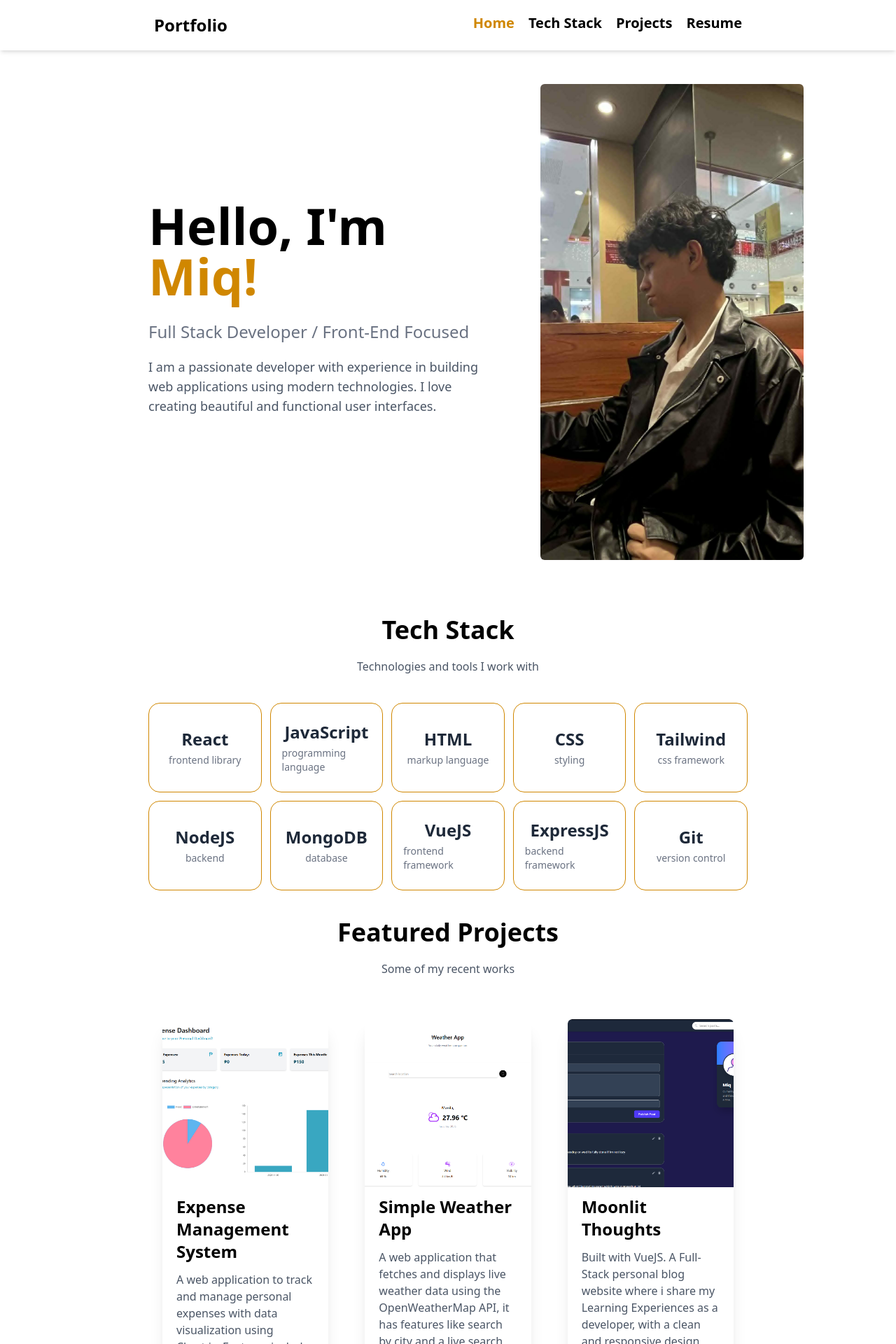
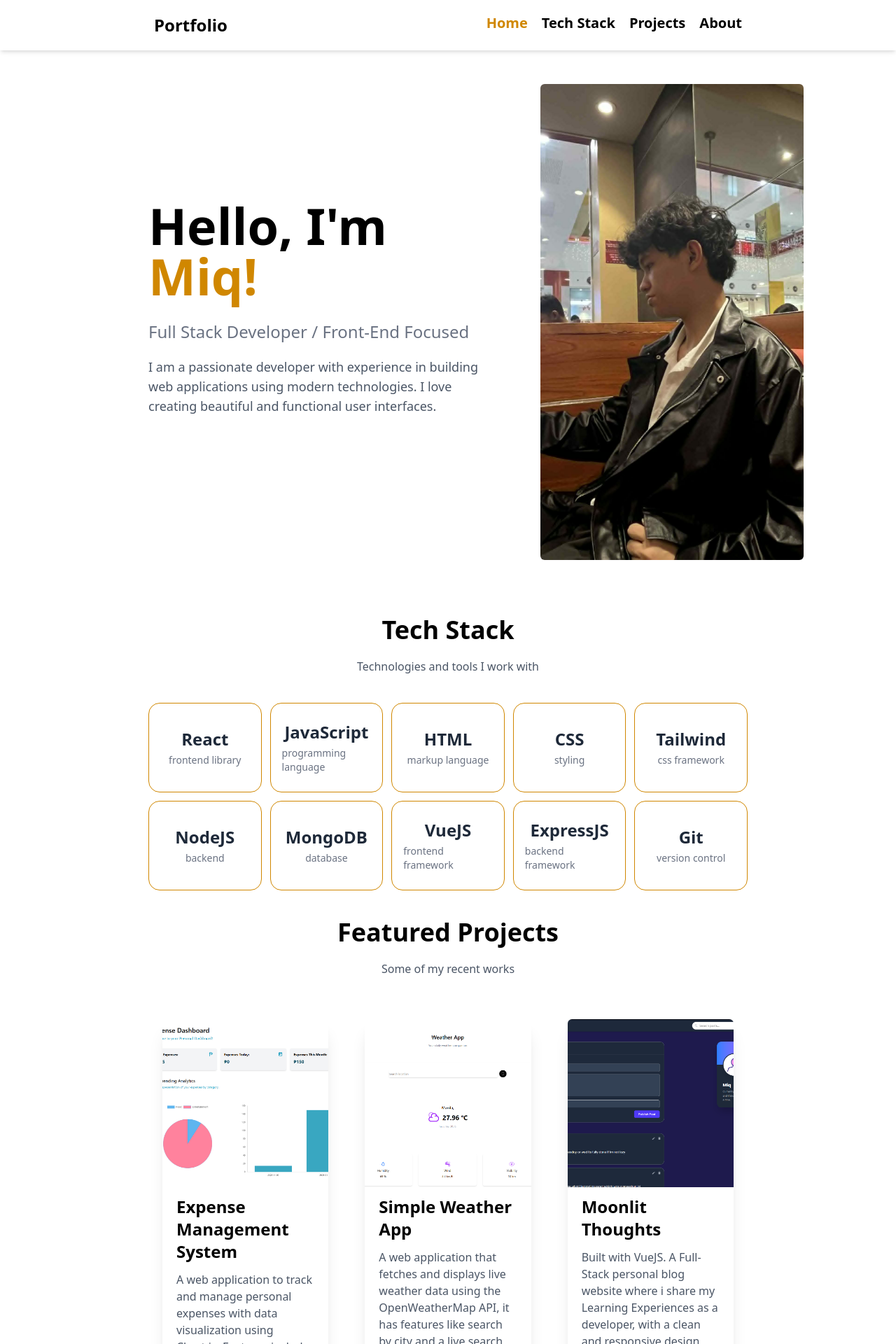
Before and after one commit to Miqu3lla/portfolio, a React (Vite) app: page / in a window 1280 px wide. Shown: the top 1920 px of the page at 70% size. Built offline with nearby package versions, Linux system fonts and the light colour scheme.

Commit message:
add scroll feature

```diff
--- a/src/components/Navbar.jsx
+++ b/src/components/Navbar.jsx
@@ -1,11 +1,37 @@
 
-import { useState } from 'react';
+import { useState, useEffect} from 'react';
+
+const NavItems = ['Home', 'Tech Stack', 'Projects', 'About']
 export default function Navbar() {
 
-    const [activeSection, setActiveSection] = useState('Home');
+    const [activeSection, setActiveSection] = useState(() => {
+        const saved = localStorage.getItem('activeSection');
+        return saved || 'Home';
+    });
+
+    useEffect(() => {
+        const saved = localStorage.getItem('activeSection');
+        if (saved) {
+            let sectionId = '';
+
+            if (saved === 'Tech Stack') sectionId = 'tech-stack';
+            else if (saved === 'Home') sectionId = 'home';
+            else if (saved === 'Projects') sectionId = 'projects';
+
+            const element = document.getElementById(sectionId);
+            if (element) {
+                // The timeout ensures the page is fully ready before scrolling
+                setTimeout(() => {
+                    element.scrollIntoView({ behavior: 'smooth' });
+                }, 100);
+            }
+        }
+    }, []);
+
 
     const handleNavClick = (sectionId) => {
         setActiveSection(sectionId);
+
         if (sectionId === 'Tech Stack') {
             document.getElementById('tech-stack').scrollIntoView({ behavior: 'smooth' });
         }
@@ -15,7 +41,9 @@ export default function Navbar() {
         else if (sectionId === 'Projects') {
             document.getElementById('projects').scrollIntoView({ behavior: 'smooth' });
         }
+        localStorage.setItem('activeSection', sectionId);
     }
+
 
     return (
         <main className = 'fixed top-0 left-0 right-0 bg-white shadow-md z-10'>
@@ -24,8 +52,8 @@ export default function Navbar() {
                     <h1>Portfolio</h1>
                 </section>
                 <section className = 'flex gap-5 text-[20px] mr-50  '>
-                    {['Home', 'Tech Stack', 'Projects', 'Resume'].map((item) => (
-                        <h2 key={item} onClick={() => handleNavClick(item)} className = {`transition-colors hover:text-yellow-600 hover:cursor-pointer ${activeSection === item ? 'text-yellow-600' : ''}`}>{item}</h2>
+                    {NavItems.map((item) => (
+                        <h2 key={item} onClick={() => handleNavClick(item)} className = {`transition-colors hover:text-yellow-600 hover:cursor-pointer ${activeSection === item ? 'text-yellow-600 ' : ''}`}>{item}</h2>
                     ))}
                 </section>
             </nav>
--- a/src/components/Projects.jsx
+++ b/src/components/Projects.jsx
@@ -5,10 +5,10 @@ import TechStack from './TechStack.jsx';
 export default function Projects({title, description, image, liveDemoLink, githubLink, stack = []}) {
 
     return (
-        <main id = 'projects' className = 'mb-20'>
-            <section className = 'flex flex-col  max-w-md shadow-xl m-5 rounded-md '>
-                <div className = 'overflow-hidden rounded-t-md'>
-                <img src = {image} alt = {title} className = 'object-cover w-full h-60 rounded-t-md hover:scale-105 transition-transform '/>
+        <main  className = 'mb-20'>
+            <section id = 'projects' className = 'flex flex-col  max-w-md shadow-xl m-5 rounded-md hover:-translate-y-2 transition-transform '>
+                <div className = ' rounded-t-md'>
+                <img src = {image} alt = {title} className = 'object-cover w-full h-60 rounded-t-md  '/>
                 </div>
                 <div className = ' ml-5 mr-5 mt-3'>
                 <h1 className = 'text-2xl font-bold'>{title}</h1>
--- a/src/pages/Home.jsx
+++ b/src/pages/Home.jsx
@@ -67,7 +67,7 @@ export default function Home() {
             </div>
         </section>
         <section>
-            <div id = 'tech-stack'>
+            <div id = 'tech-stack' className = 'scroll-mt-28'>
             <h1 className = 'text-center text-4xl font-bold'>Tech Stack</h1>
             <p className='text-center text-gray-600 mt-5'>Technologies and tools I work with</p>
             </div>
@@ -77,7 +77,7 @@ export default function Home() {
                 ))}
             </div>
         </section>
-        <section id = 'projects' className = 'mb-20'>
+        <section id = 'projects' className = 'mb-20 scroll-mt-28'>
             <div>
             <h1 className = 'text-center text-4xl font-bold'>Featured Projects</h1>
             <p className='text-center text-gray-600 mt-5'>Some of my recent works</p>
```
